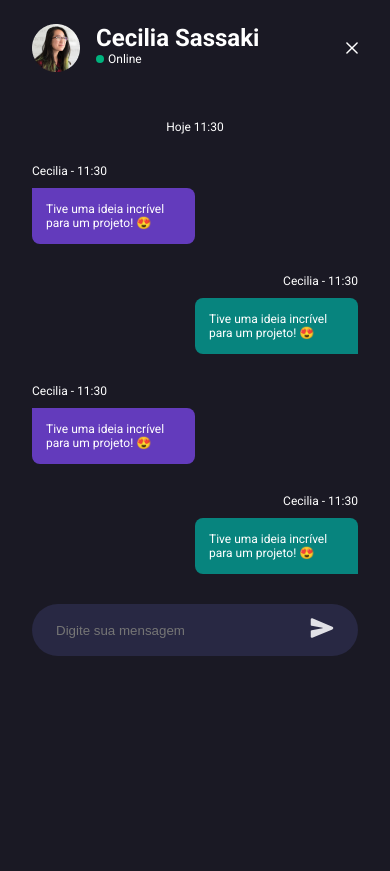
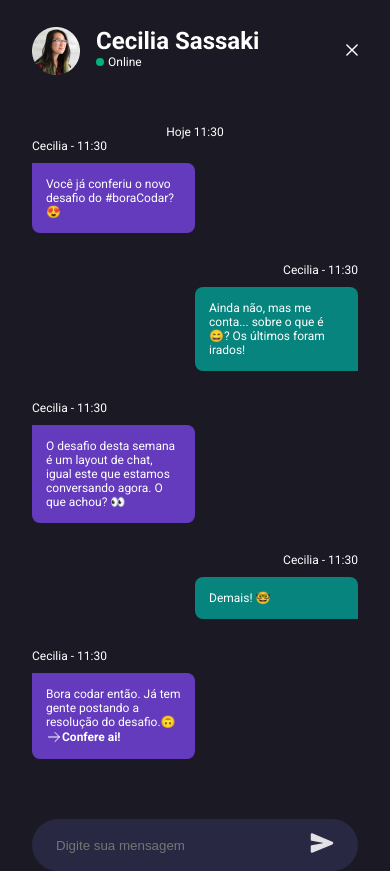
Before and after one commit to RafaelR4mos/responsive-chat-app, a plain HTML site: page index.html in a window 390 px wide. Before the commit the page ends 844 px from the top, so only its background shows below. Drawn offline with Linux system fonts and the light colour scheme.

Commit message:
desktop and mobile main styles done. Added html with new text contents

```diff
--- a/index.html
+++ b/index.html
@@ -45,7 +45,7 @@
                         <time>11:30</time>
                     </div>
                     <div class="message-text">
-                        <p>Tive uma ideia incrível para um projeto! 😍</p>
+                        <p>Você já conferiu o novo desafio do #boraCodar? 😍</p>
                     </div>
                 </div>
 
@@ -56,7 +56,10 @@
                         <time>11:30</time>
                     </div>
                     <div class="message-text">
-                        <p>Tive uma ideia incrível para um projeto! 😍</p>
+                        <p>
+                            Ainda não, mas me conta... sobre o que é 😄? Os
+                            últimos foram irados!
+                        </p>
                     </div>
                 </div>
 
@@ -67,7 +70,10 @@
                         <time>11:30</time>
                     </div>
                     <div class="message-text">
-                        <p>Tive uma ideia incrível para um projeto! 😍</p>
+                        <p>
+                            O desafio desta semana é um layout de chat, igual
+                            este que estamos conversando agora. O que achou? 👀
+                        </p>
                     </div>
                 </div>
 
@@ -78,7 +84,32 @@
                         <time>11:30</time>
                     </div>
                     <div class="message-text">
-                        <p>Tive uma ideia incrível para um projeto! 😍</p>
+                        <p>Demais! 🤓</p>
+                    </div>
+                </div>
+
+                <div class="message">
+                    <div class="message-info">
+                        <span>Cecilia</span>
+                        -
+                        <time>11:30</time>
+                    </div>
+                    <div class="message-text">
+                        <p>
+                            Bora codar então. Já tem gente postando a resolução
+                            do desafio.🙃
+                            <br />
+                            <a
+                                href="https://github.com/RafaelR4mos/responsive-chat-app"
+                                target="_blank"
+                            >
+                                <img
+                                    src="./assets/right-arrow.svg"
+                                    alt="seta apontando para o link clicável"
+                                />
+                                Confere ai!</a
+                            >
+                        </p>
                     </div>
                 </div>
             </div>
--- a/style.css
+++ b/style.css
@@ -16,6 +16,7 @@ header {
     padding: 24px 32px;
     display: flex;
     align-items: center;
+    height: 12vh;
 }
 
 .user-info {
@@ -35,6 +36,7 @@ header {
 }
 
 .close-menu {
+    cursor: pointer;
     position: absolute;
     right: 32px;
 }
@@ -69,6 +71,7 @@ header {
     padding: 24px 32px;
     display: grid;
     place-items: center;
+    height: 88vh;
 }
 
 .date-info,
@@ -83,6 +86,7 @@ header {
     gap: 30px;
     margin: 30px 0;
     width: 100%;
+    height: 100%;
 }
 
 .message {
@@ -93,11 +97,24 @@ header {
     gap: 10px;
 }
 
+.message a {
+    display: flex;
+    gap: px;
+    align-items: center;
+    text-decoration: none;
+    font-weight: 700;
+    color: #fff;
+}
+
+.message img {
+    width: 16px;
+}
+
 .message-text {
     background: #633bbc;
     padding: 14px;
     border-radius: 0px 8px 8px 8px;
-    width: 50%;
+    max-width: 450px;
 }
 
 .message-text p {
@@ -116,6 +133,7 @@ header {
 /* send message  */
 
 .send-message-container {
+    align-self: flex-end;
     display: flex;
     align-items: center;
     justify-content: space-between;
@@ -130,3 +148,9 @@ header {
     border: none;
     color: #fff;
 }
+
+@media (max-width: 1000px) {
+    .message-text {
+        width: 50%;
+    }
+}
```
Also changed, not shown: assets/right-arrow.svg (added).
